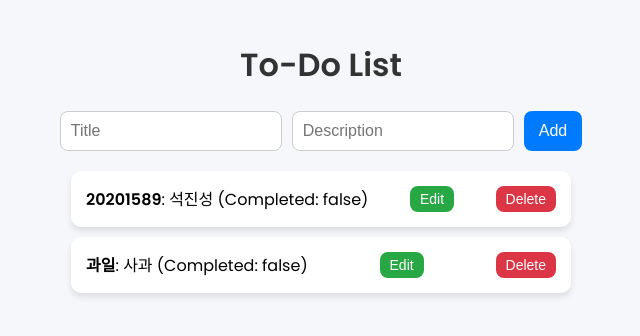
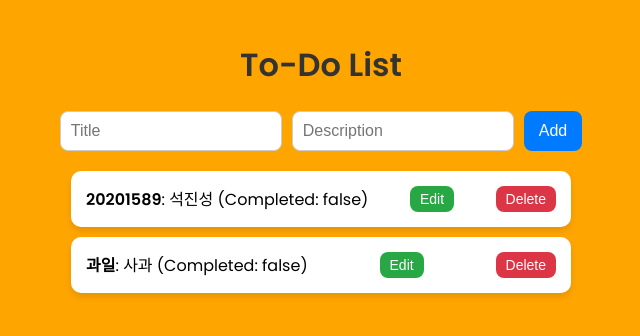
Before and after one commit to sucinicAcid/FastApi-Todos, a FastAPI app: page / in a window 1280 px wide. Shown: the top 336 px of the page, without its empty margins (319-959 px from the left). Run offline with FastAPI, Linux system fonts and the light colour scheme.

Commit message:
[feat] 배경색을 오렌지로 변경

```diff
--- a/fastapi-app/templates/index.html
+++ b/fastapi-app/templates/index.html
@@ -8,7 +8,7 @@
     <style>
         body {
             font-family: 'Poppins', sans-serif;
-            background-color: #f5f7fa;
+            background-color: orange;
             text-align: center;
             margin: 0;
             padding: 20px;
```
